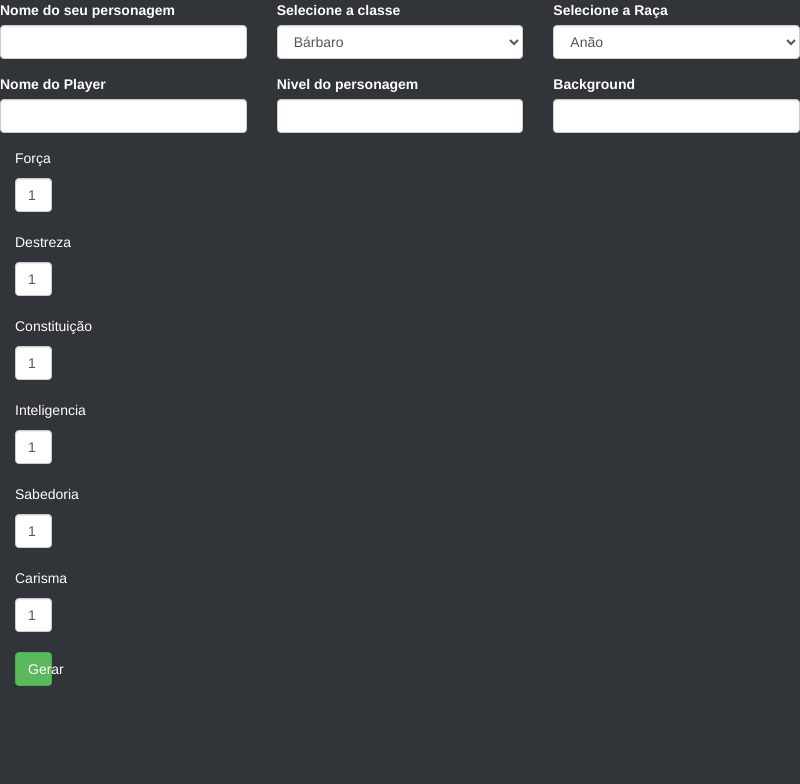
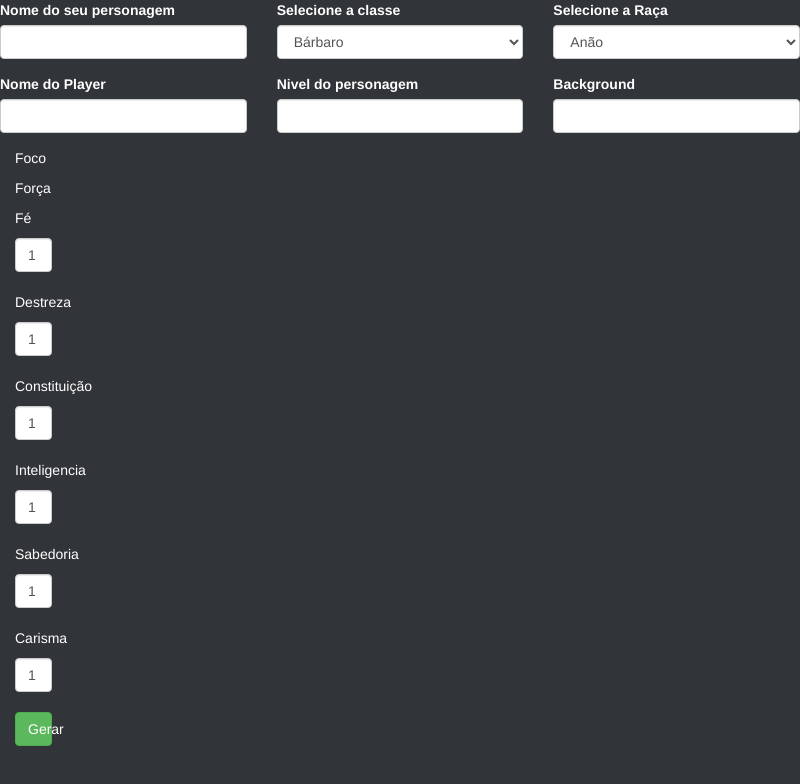
Before and after one commit to hyuko21/DeD-sheet-creator, an Electron app: page index.html in a window 800 px wide. Drawn offline with nearby package versions, Linux system fonts and the light colour scheme.

Commit message:
Update index.html

```diff
--- a/index.html
+++ b/index.html
@@ -67,7 +67,9 @@
 
       <div  class="col-sm-1">
         <div>
+            <p>Foco</p>
             <p>Força</p>
+            <p>Fé</p>
             <input type="name" class="form-control" id="charForce" value="1">
           </div><br/>
            <div>
```
